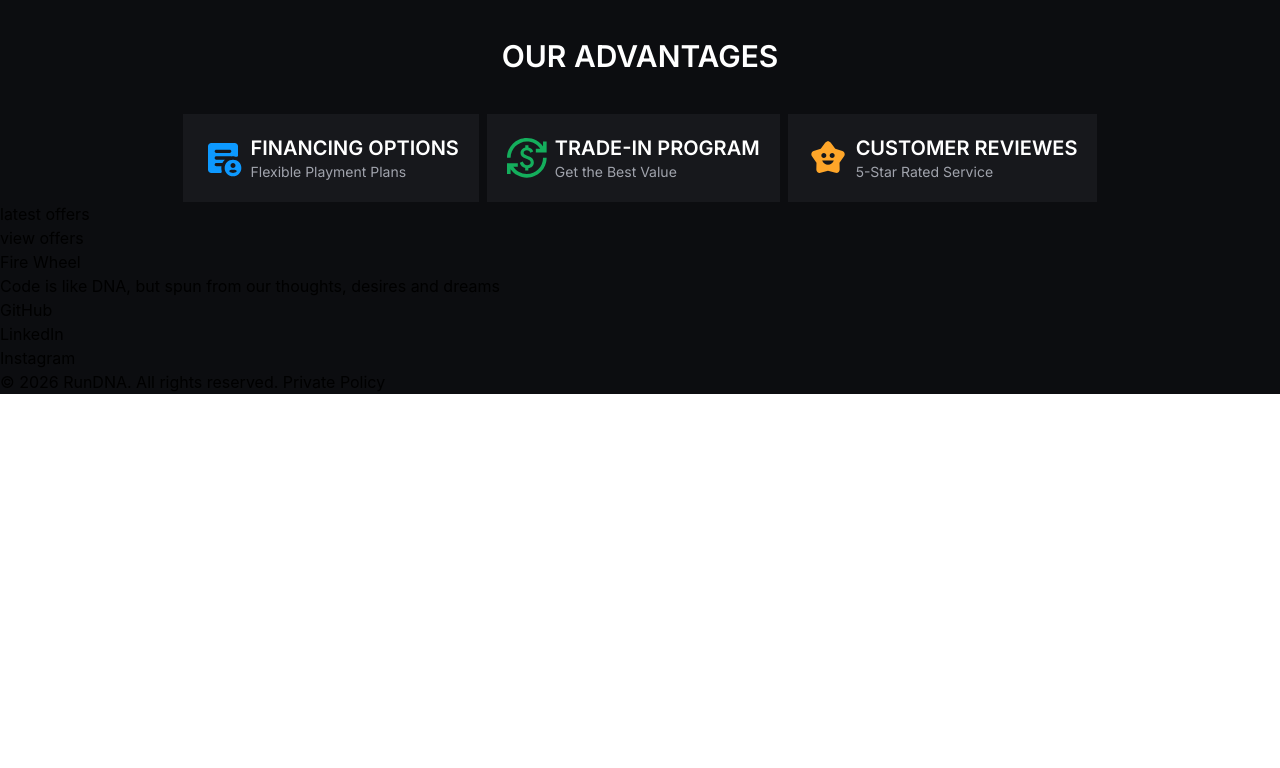
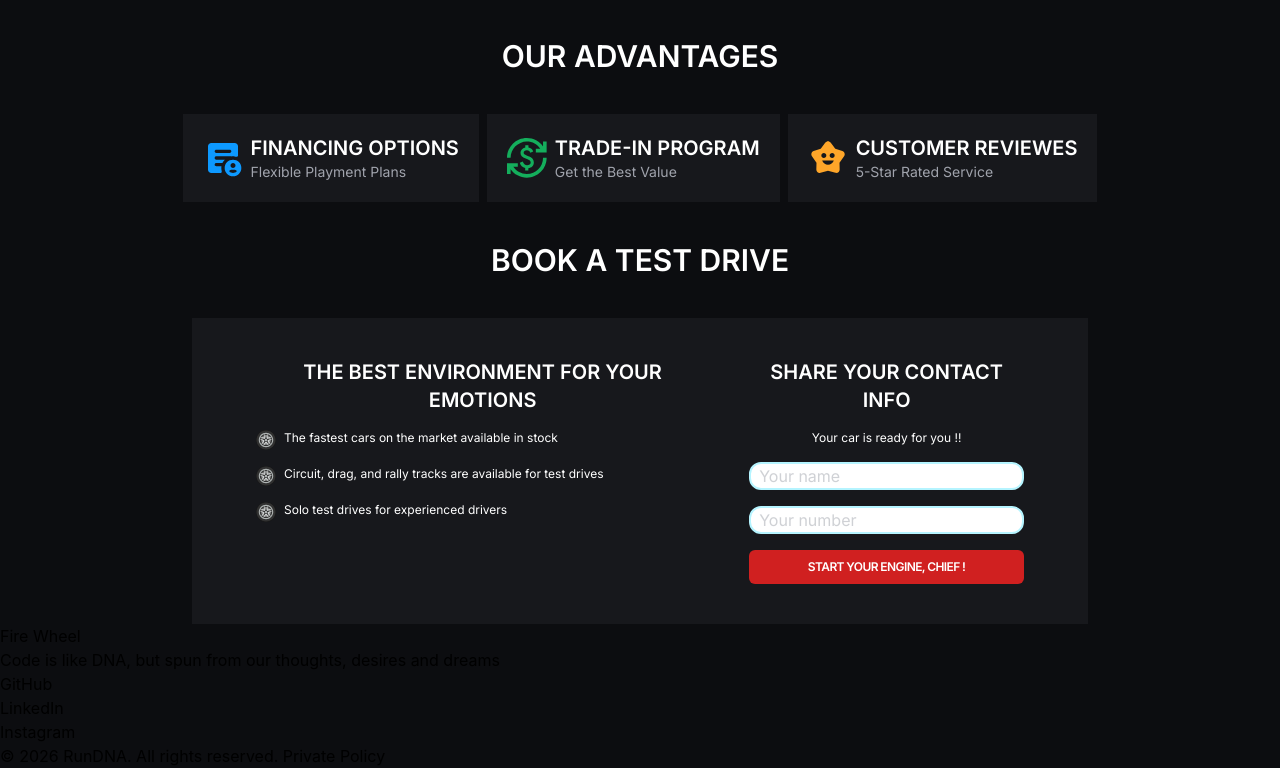
Before and after one commit to babichsvyat-a11y/React-Car-Shop, a React (Vite) app: page / in a window 1280 px wide. Shown: the part 1033-1801 px from the top of the page. Before the commit the page ends 1427 px from the top, so only its background shows below. Built offline with nearby package versions, Linux system fonts and the light colour scheme.

Commit message:
contact section

```diff
--- /dev/null
+++ b/src/components/contact.jsx
@@ -0,0 +1,77 @@
+const Contact = () => {
+  return (
+    <section className="text-primary-text font-secondary">
+      <h2 className="px-[10%] py-10 uppercase text-3xl font-semibold text-center">
+        book a test drive
+      </h2>
+      <div className="flex flex-row gap-10 px-[5%] py-10 mx-[15%] bg-secondary-background justify-center">
+        <div className="flex flex-col gap-4">
+          <h3 className="uppercase text-xl font-semibold text-center">
+            the best environment for your emotions
+          </h3>
+          <ul className=" text-xs flex flex-col gap-4">
+            <li className="flex flex-row gap-2">
+              <img
+                className=""
+                src="./assets/icons/wheel.svg"
+                alt="image"
+                width={20}
+                height={20}
+              />
+              The fastest cars on the market available in stock
+            </li>
+            <li className="flex flex-row gap-2">
+              <img
+                className=""
+                src="./assets/icons/wheel.svg"
+                alt="image"
+                width={20}
+                height={20}
+              />
+              Circuit, drag, and rally tracks are available for test drives
+            </li>
+            <li className="flex flex-row gap-2">
+              <img
+                className=""
+                src="./assets/icons/wheel.svg"
+                alt="image"
+                width={20}
+                height={20}
+              />
+              Solo test drives for experienced drivers
+            </li>
+          </ul>
+        </div>
+        <div className="">
+          <form className="flex flex-col gap-4" action="" method="get">
+            <h3 className="uppercase text-xl font-semibold text-center">
+              Share your contact info
+            </h3>
+            <p className="text-xs text-center">Your car is ready for you !!</p>
+            <input
+              className="bg-white border-simply-accent-light border-2 rounded-xl text-secondary-text font-secondary text-base pl-2"
+              name="user_name"
+              placeholder="Your name"
+              type="text"
+            />
+            <input
+              className="bg-white border-simply-accent-light border-2 rounded-xl text-secondary-text font-secondary text-base pl-2"
+              name=" user_tel"
+              placeholder="Your number"
+              type="tel"
+            />
+
+            <button
+              className="font-secondary text-primary-text uppercase tracking-tighter font-semibold text-[12px] px-3.5 py-2 bg-brand-accent hover:bg-brand-accent-dark  rounded-md"
+              type="submit"
+            >
+              start your engine, chief !
+            </button>
+          </form>
+        </div>
+      </div>
+    </section>
+  );
+};
+
+export default Contact;
--- a/src/components/main.jsx
+++ b/src/components/main.jsx
@@ -1,3 +1,4 @@
+import Contact from "./contact";
 import Info from "./info";
 import Poster from "./poster";
 import Top from "./top";
@@ -8,16 +9,7 @@ const Main = () => {
       <Poster />
       <Top />
       <Info />
-      <section className="offers">
-        <div className="offers__container container">
-          <h2 className="offers__title text__uppercase">latest offers</h2>
-          <div className="offers__img-box">
-            <button className="button__brand text__uppercase" type="button">
-              view offers
-            </button>
-          </div>
-        </div>
-      </section>
+      <Contact />
     </main>
   );
 };
```
Also changed, not shown: assets/icons/wheel.svg (added).
